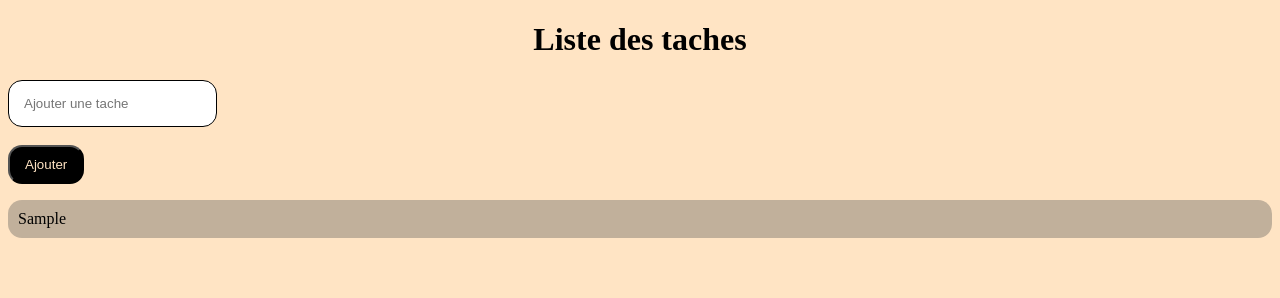
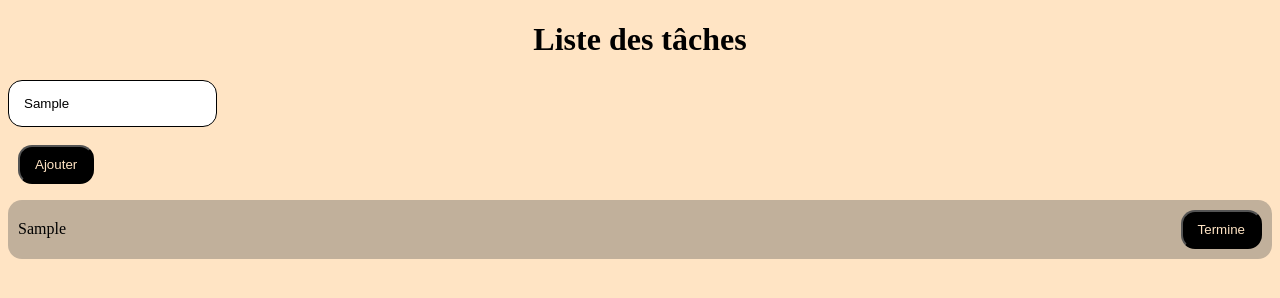
Before and after one commit to Samch04/eval-js-dakartech, a plain HTML site: page index.html in a window 1280 px wide. Both pictures are taken after typing "Sample" into the empty fields and a click on the button "Ajouter". Drawn offline with Linux system fonts and the light colour scheme.

Commit message:
Deuxieme fonctionalité : Barrer une tache lorsque'elle est terminé

```diff
--- a/index.html
+++ b/index.html
@@ -1,21 +1,19 @@
 <!DOCTYPE html>
-<html lang="en">
+<html lang="fr">
 <head>
     <meta charset="UTF-8">
     <meta name="viewport" content="width=device-width, initial-scale=1.0">
     <link rel="stylesheet" href="style.css">
-    <title>Liste des taches</title>
+    <title>Liste des tâches</title>
 </head>
 <body>
     <div>
-
-    <h1>Liste des taches</h1>
-    <input type="text" id = "ajouttache" placeholder="Ajouter une tache"> <br><br>
-    <button onclick="Ajoutertache()"> Ajouter </button>
-    <p id="messageerreur"></p>
-    <ul id="listetache"></ul>
+        <h1>Liste des tâches</h1>
+        <input type="text" id="ajouttache" placeholder="Ajouter une tâche"> <br><br>
+        <button onclick="Ajoutertache()">Ajouter</button>
+        <p id="messageerreur"></p>
+        <ul id="listetache"></ul>
     </div>
-
 
     <script src="script.js"></script>
 </body>
--- a/script.js
+++ b/script.js
@@ -1,15 +1,17 @@
 function Ajoutertache() {
     const tache = document.getElementById("ajouttache").value;
-    const messageErreur = document.getElementById("messageerreur");
+    const messageerreur = document.getElementById("messageerreur");
 
     if (!tache){
-        messageerreur.textContent = "Saisie la tache ";
+        messageerreur.textContent = "saisie la tache.";
         return;
     }
+    const li = document.createElement("li");
+    li.textContent = tache
 
-    document.getElementById("listetache").innerHTML += `<li>${tache}</li>`;
+    const boutonTermine = document.createElement("button");
+    boutonTermine.textContent = "Termine";
+    boutonTermine.onclick = () => li.style.textDecoration = "line-through";
 
-
-    document.getElementById("ajouttache").value = "";
-    messageerreur.textContent = "";
-}
+    li.append(boutonTermine);
+    document.getElementById("listetache").appendChild(li); }
--- a/style.css
+++ b/style.css
@@ -1,16 +1,16 @@
 body{
-    background-color: bisque;
+    background-color: bisque
 }
-h1{
+h1 {
     color: #000000;
-    text-align: center;
+    text-align: center
 }
 p{
     color: red;
 }
 input{
     padding: 15px;
-    border: 1px solid ;
+    border: 1px solid;
     border-radius: 14px;
 }
 button{
@@ -19,17 +19,17 @@ button{
     color: bisque;
     border-radius: 14px;
     cursor: pointer;
-
+    margin-left: 10px;
 }
-ul {
+ul{
     padding: 0;
 }
-
-li {
+li{
     background-color: rgb(193, 176, 155);
     margin: 10px 0;
     padding: 10px;
     border-radius: 14px;
+    display: flex;
     justify-content: space-between;
     align-items: center;
 }
```
Also changed, not shown: 1 other file.
